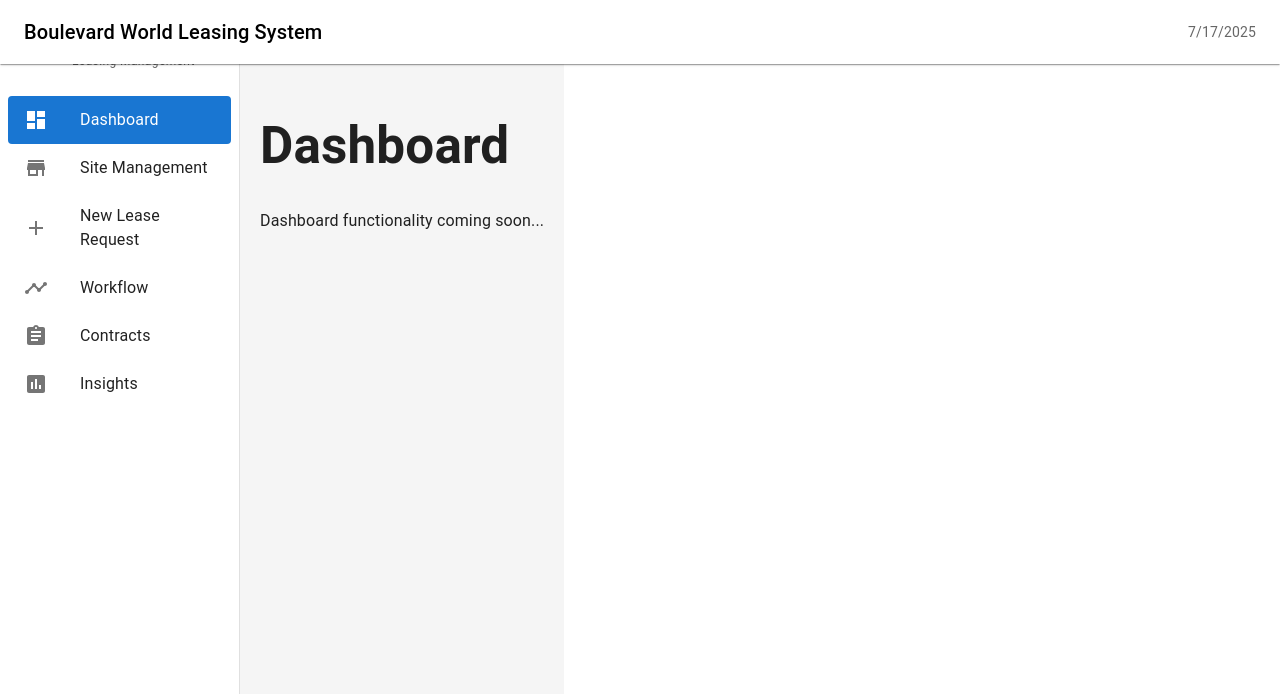
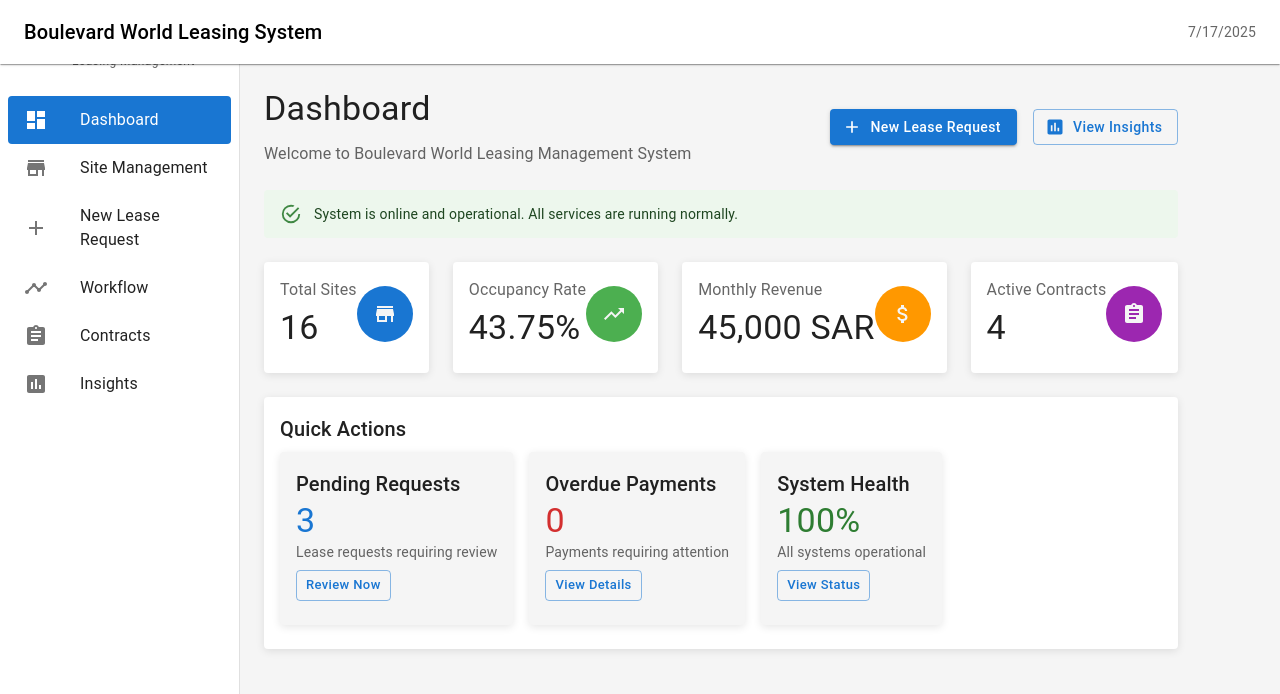
Before and after one commit to msufyanabbas/smart-lease-management-system, a React (Vite) app: page / in a window 1280 px wide. Shown: the top 694 px of the page. Built offline with nearby package versions, Linux system fonts and the light colour scheme; some icons are missing.

Commit message:
refactored the theme and added dashboard component to the routes

```diff
--- a/src/routes.jsx
+++ b/src/routes.jsx
@@ -1,10 +1,5 @@
+import Dashboard from './components/Dashboard'
 // I have added the below components for testing the routing component, I will create the real components later:
-const Dashboard = () => (
-  <div style={{ padding: '20px' }}>
-    <h1>Dashboard</h1>
-    <p>Dashboard functionality coming soon...</p>
-  </div>
-);
 
 const SiteManagement = () => (
   <div style={{ padding: '20px' }}>
--- a/src/theme.js
+++ b/src/theme.js
@@ -2,8 +2,34 @@ import { createTheme } from '@mui/material/styles';
 
 const theme = createTheme({
   palette: {
-    primary: { main: '#1976d2' },
-    secondary: { main: '#dc004e' },
+    primary: {
+      main: '#1976d2',
+    },
+    secondary: {
+      main: '#dc004e',
+    },
+    background: {
+      default: '#f5f5f5',
+    },
+  },
+  typography: {
+    fontFamily: '"Roboto", "Helvetica", "Arial", sans-serif',
+  },
+  components: {
+    MuiButton: {
+      styleOverrides: {
+        root: {
+          textTransform: 'none',
+        },
+      },
+    },
+    MuiCard: {
+      styleOverrides: {
+        root: {
+          boxShadow: '0px 2px 8px rgba(0,0,0,0.1)',
+        },
+      },
+    },
   },
 });
 
```
